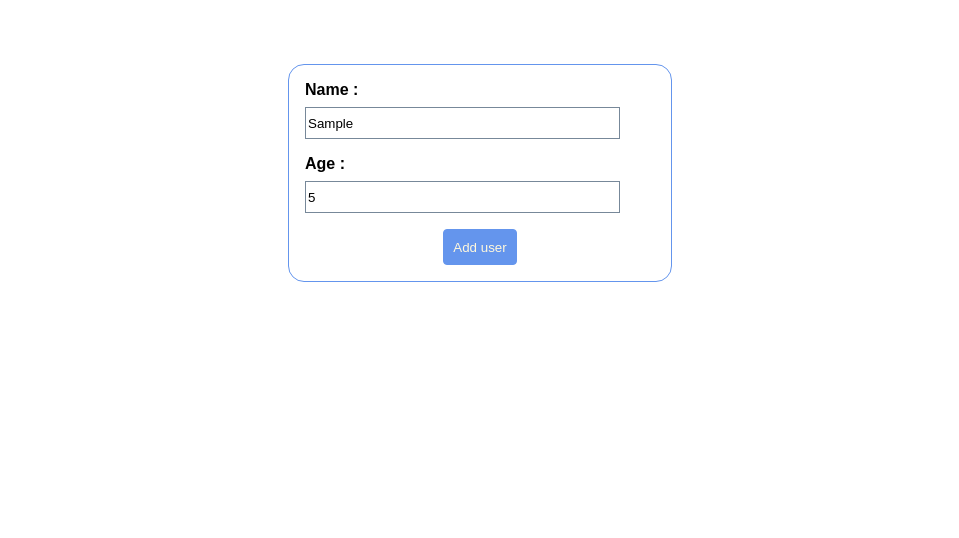
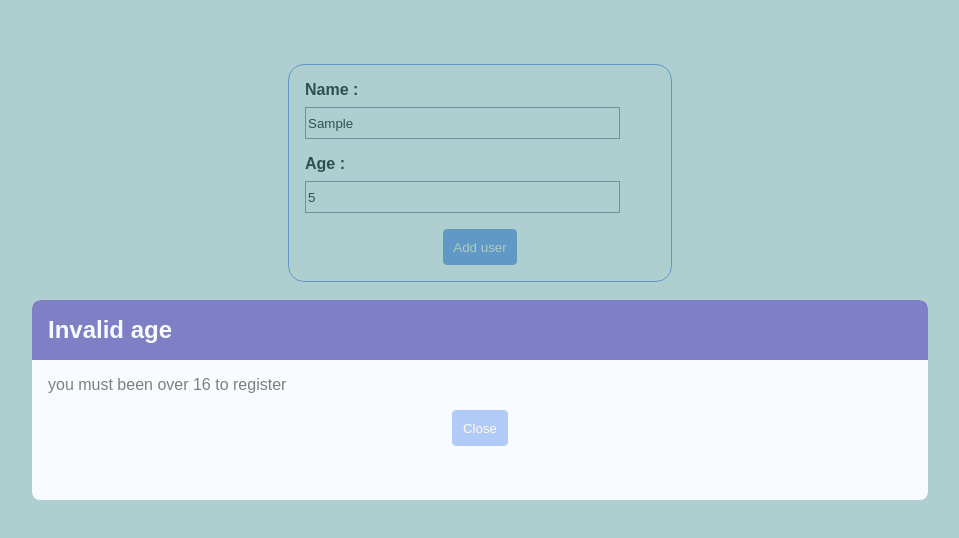
Before and after one commit to Laeti-dev/react_usersList, a React (Create React App) app: page / in a window 1280 px wide. Both pictures are taken after typing "Sample", "5" into the empty fields and a click on the button "Add user". Shown: the top 538 px of the page, without its empty margins (160-1119 px from the left). Built offline with nearby package versions, Linux system fonts and the light colour scheme.

Commit message:
error message display logic

```diff
--- a/src/components/UI/ErrorMessage.js
+++ b/src/components/UI/ErrorMessage.js
@@ -4,15 +4,17 @@ import Button from "./Button";
 
 import style from "./ErrorMessage.module.css";
 
-const ErrorMessage = () => {
+const ErrorMessage = (props) => {
+
   return (
-    <div className={style.back}>
+    <div className={style.back} onClick={props.onCloseBtnHandler}>
       <div className={style["pop-up"]}>
         <div className={style.top}>
-          <h1>Inalid input</h1>
+          <h1>{props.title}</h1>
         </div>
         <div>
-          <Button>Close</Button>
+          <p>{props.message}</p>
+          <Button onClick={props.onCloseBtnHandler}>Close</Button>
         </div>
       </div>
 
--- a/src/components/UI/ErrorMessage.module.css
+++ b/src/components/UI/ErrorMessage.module.css
@@ -18,12 +18,13 @@
   transform: translate(-50%, -50%);
   background-color: aliceblue;
   z-index: 100;
-  opacity: 1;
   border-radius: 8px;
+  overflow: hidden;
 }
 
 .top {
   background-color: darkblue;
+  opacity: 1;
   border-top-left-radius: 8px;
   border-top-right-radius: 8px;
 }
@@ -35,3 +36,7 @@
   margin-top: 0;
   padding: 1rem;
 }
+
+p {
+  padding-left: 1rem;
+}
--- a/src/components/Users/AddUser.js
+++ b/src/components/Users/AddUser.js
@@ -10,7 +10,7 @@ const AddUser = () => {
   const users = []
   const [userName, setUserName] = useState("");
   const [userAge, setUserAge] = useState("");
-  const [error, setError] = useState(false)
+  const [error, setError] = useState();
 
   const userInputHandler = (input, value) => {
     if (input === "Name") {
@@ -22,27 +22,53 @@ const AddUser = () => {
 
   const submitUserInputHandler = (event, data) => {
     event.preventDefault();
-    if (userName.trim().length !== 0 || userAge.trim().length !== 0) {
+    if (userName.trim().length === 0){
+      setError({
+        title: "Invalid input",
+        message: "Fields should not be empty, age must be > 16"
+      });
+    } else if (+userAge < 16) {
+      setError({
+        title: "Invalid age",
+        message: "you must been over 16 to register"
+      });
+    }else {
       users.push({"userName": userName, "userAge": userAge});
       console.log(users)
-    } else {
-      setError(true);
     };
+  };
+
+  const errorHandler = () => {
+    setError(null);
   }
+
   return(
     <div>
       {error && (
-        <ErrorMessage />
+        <ErrorMessage
+          title={error.title}
+          message={error.message}
+          onCloseBtnHandler={errorHandler}
+        />
         )}
       <Card className={style.input}>
         <form onSubmit={submitUserInputHandler}>
 
           <label htmlFor="Name">Name :</label>
-          <input type="text" onChange={(event) => {userInputHandler("Name", event.target.value)}}/>
-
+          <input
+            id="Name"
+            type="text"
+            value={userName}
+            onChange={(event) => {userInputHandler("Name", event.target.value)}}
+          />
 
           <label htmlFor="Age">Age :</label>
-          <input type="number" onChange={(event) => {userInputHandler("Age", event.target.value)}}/>
+          <input
+            id="Age"
+            type="number"
+            value={userAge}
+            onChange={(event) => {userInputHandler("Age", event.target.value)}}
+          />
 
           <Button type="submit">
             Add user
```
